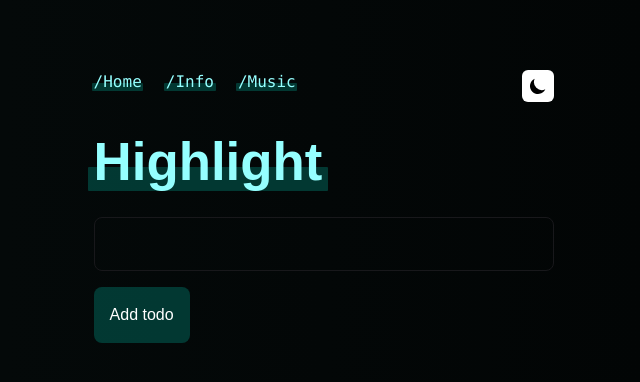
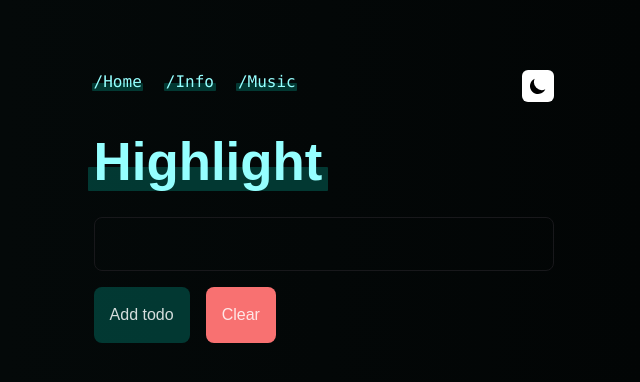
Before and after one commit to ThinkingSven/Todo-List, a React (Create React App) app: page /Home in a window 1280 px wide. Shown: the top 382 px of the page, without its empty margins (316-956 px from the left). Built offline with nearby package versions, Linux system fonts and the light colour scheme.

Commit message:
Added clear

```diff
--- a/package.json
+++ b/package.json
@@ -11,6 +11,7 @@
     "react-dom": "^18.1.0",
     "react-router-dom": "^6.3.0",
     "react-scripts": "5.0.1",
+    "react-uuid": "^1.0.2",
     "uuid": "^8.3.2",
     "web-vitals": "^2.1.4"
   },
--- a/src/Components/MainContent.js
+++ b/src/Components/MainContent.js
@@ -1,40 +1,73 @@
 import React from "react";
 import Todolist from "./Todolist";
 import { useState, useRef, useEffect } from "react";
-import {motion} from "framer-motion"
+import { motion } from "framer-motion";
+import uuid from 'react-uuid'
 
-const LOCAL_STORAGE_KEY = "todoApp.todos"
+const LOCAL_STORAGE_KEY = "todoApp.todos";
 
 function MainContent() {
   const [todos, setTodos] = useState([]);
   const todoNameRef = useRef();
 
   useEffect(() => {
-    const storedTodos = JSON.parse(localStorage.getItem(LOCAL_STORAGE_KEY))
-    if (storedTodos) setTodos(storedTodos)
-  }, [])
+    const storedTodos = JSON.parse(localStorage.getItem(LOCAL_STORAGE_KEY));
+    if (storedTodos) setTodos(storedTodos);
+  }, []);
 
   useEffect(() => {
-    localStorage.setItem(LOCAL_STORAGE_KEY, JSON.stringify(todos))
-  }, [todos])
+    localStorage.setItem(LOCAL_STORAGE_KEY, JSON.stringify(todos));
+  }, [todos]);
 
   function handleAddTodo(e) {
     const name = todoNameRef.current.value;
     if (name == "") return;
     setTodos((prevTodos) => {
-      return [...prevTodos, { id: name, name: name, complete: false }];
+      return [...prevTodos, { key: uuid(), name: name, complete: false }];
+    });
+    todoNameRef.current.value = null;
+    console.log(todos)
+  }
+  function handleEnter(event) {
+    if(event.keyCode === 13){
+      console.log("enter pressed")
+     handleAddTodo(todoNameRef);
+    } else {return(console.log("???"))}
+  }
+  function handleDelete() {
+    setTodos(() => {
+      return [];
     });
     todoNameRef.current.value = null;
   }
   return (
     <div>
-      <h1 className="headspace"><a>Highlight</a></h1>
+      <h1 className="headspace">
+        <a>Highlight</a>
+      </h1>
       <Todolist todos={todos} />
-      <input  className=" text-white bg-transparent w-full border border-zinc-900 focus:outline-none cursor-pointer my-4 p-3 rounded-lg text-xl gap-6 block" ref={todoNameRef} type="text" />
-      <motion.button     whileHover={{scale:1.1}}
-      whileTap={{scale:0.9}}
-     onClick={handleAddTodo} className="todoswag p-4 rounded-lg"> Add todo</motion.button>
-
+      <input
+        className=" text-white bg-transparent w-full border border-zinc-900 focus:outline-none cursor-pointer my-4 p-3 rounded-lg text-xl gap-6 block"
+        ref={todoNameRef}
+        type="text"
+        onKeyPress={handleEnter}
+      />
+      <motion.button
+        whileHover={{ scale: 1.1 }}
+        whileTap={{ scale: 0.9 }}
+        onClick={handleAddTodo}
+        className="todoswag mr-4 p-4 rounded-lg"
+      >
+        <p>Add todo</p>
+      </motion.button>
+      <motion.button
+        whileHover={{ scale: 1.1 }}
+        whileTap={{ scale: 0.9 }}
+        onClick={handleDelete}
+        className="bg-red-400 p-4 rounded-lg"
+      >
+        <p>Clear</p>
+      </motion.button>
     </div>
   );
 }
--- a/src/Components/Todolist.js
+++ b/src/Components/Todolist.js
@@ -1,9 +1,10 @@
 import React from 'react'
+import uuid from 'react-uuid'
 import MightDo from './MightDo'
 function Todolist({todos}) {
   return (
     <label>
-        <div>{todos.map((newtodo) => <MightDo todo={newtodo}/>)}</div>
+        <div>{todos.map((newtodo) => <MightDo todo={newtodo} key={uuid()}/>)}</div>
     </label>
   )
 }
```
Also changed, not shown: 1 other file (tests, documents, lock files or other folders).
